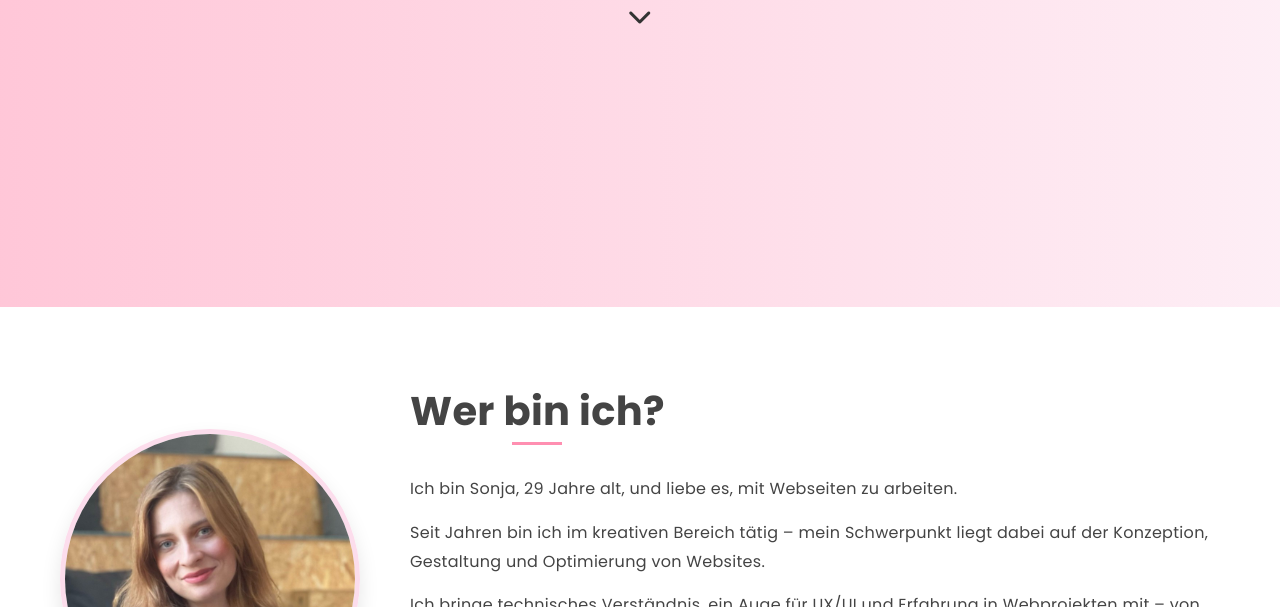
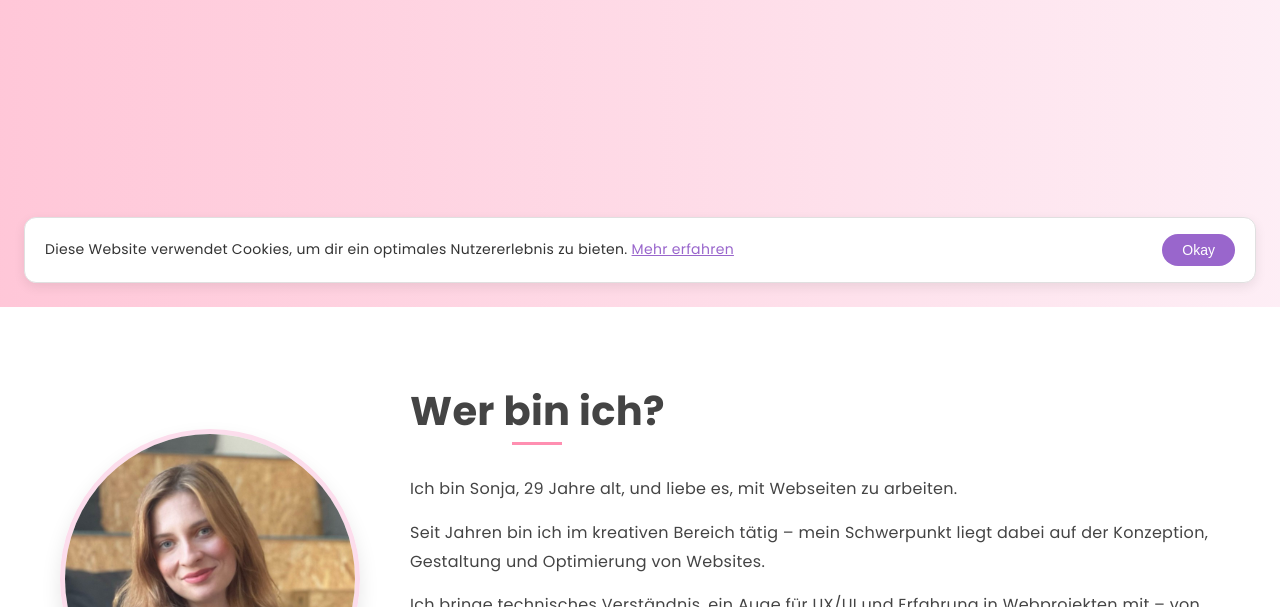
Before and after one commit to SonjaRo1212/sonjaspage, a plain HTML site: page index.html in a window 1280 px wide. Shown: the part 493-1100 px from the top of the page. Drawn offline with nearby package versions, Linux system fonts and the light colour scheme.

Commit message:
anpassungen

```diff
--- a/index.html
+++ b/index.html
@@ -16,7 +16,7 @@
     <nav class="navbar">
       <div class="navbar-container">
        <a href="#home" class="logo">
-  <img src="images/logo.png" alt="Logo von Sonja" style="height: 40px;" />
+  <img src="images/logo.png" alt="Logo von Sonja" style="height: 150px;" />
 </a>
 
         <button class="menu-toggle" id="menuToggle">
@@ -237,5 +237,10 @@
   <script src="script.js"></script>
   <script src="https://unpkg.com/aos@2.3.1/dist/aos.js"></script>
   <script>AOS.init();</script>
+  <div class="cookie-banner" id="cookie-banner">
+  <p>Diese Website verwendet Cookies, um dir ein optimales Nutzererlebnis zu bieten. <a href="/datenschutz" target="_blank">Mehr erfahren</a></p>
+  <button id="cookie-accept">Okay</button>
+</div>
+
 </body>
 </html>
--- a/script.js
+++ b/script.js
@@ -126,3 +126,16 @@ window.addEventListener('click', (e) => {
     clearInterval(interval);
   }
 });
+document.addEventListener("DOMContentLoaded", function () {
+  const banner = document.getElementById("cookie-banner");
+  const accept = document.getElementById("cookie-accept");
+
+  if (!localStorage.getItem("cookieAccepted")) {
+    banner.style.display = "flex";
+  }
+
+  accept.addEventListener("click", function () {
+    localStorage.setItem("cookieAccepted", "true");
+    banner.style.display = "none";
+  });
+});
--- a/style.css
+++ b/style.css
@@ -204,6 +204,52 @@ p {
   padding: 0 20px;
 }
 
+.cookie-banner {
+  position: fixed;
+  bottom: 24px;
+  left: 24px;
+  right: 24px;
+  background-color: #ffffff;
+  color: #333;
+  padding: 16px 20px;
+  border: 1px solid #e0e0e0;
+  border-radius: 12px;
+  box-shadow: 0 4px 12px rgba(0, 0, 0, 0.08);
+  display: flex;
+  flex-wrap: wrap;
+  justify-content: space-between;
+  align-items: center;
+  z-index: 1000;
+  font-size: 14px;
+}
+
+.cookie-banner p {
+  margin: 0;
+  flex: 1 1 auto;
+}
+
+.cookie-banner a {
+  color: #9966cc;
+  text-decoration: underline;
+}
+
+.cookie-banner button {
+  background-color: #9966cc;
+  color: white;
+  border: none;
+  padding: 8px 20px;
+  border-radius: 20px;
+  font-size: 14px;
+  cursor: pointer;
+  margin-left: 16px;
+  flex-shrink: 0;
+}
+
+.cookie-banner button:hover {
+  background-color: #7c4dac;
+}
+
+
 .subtitle {
   font-size: 1.2rem;
   margin-bottom: 30px;
@@ -211,7 +257,7 @@ p {
 
 .scroll-down {
   position: absolute;
-  bottom 20px;
+  bottom: 20px;
   left: 50%;
   transform: translateX(-50%);
   color: var(--dark-color);
@@ -583,6 +629,3 @@ footer .social-icon:hover {
 footer .fa-heart {
   color: var(--primary-color);
 }
-
-/* === RESPONSIVE === */
-@media (max-width:
```
